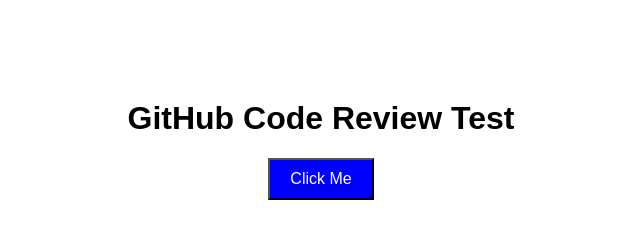
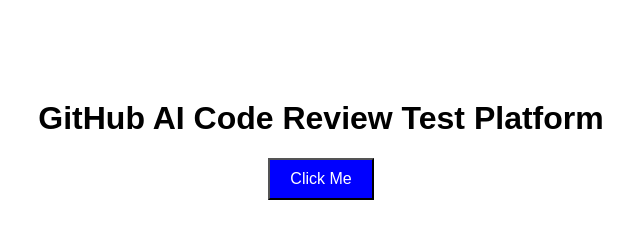
Before and after one commit to sumitjain-coder/test-repo, a plain HTML site: page index.html in a window 1280 px wide. Shown: the whole page, without its empty margins (319-959 px from the left). Drawn offline with Linux system fonts and the light colour scheme.

Commit message:
Update index.html

```diff
--- a/index.html
+++ b/index.html
@@ -7,7 +7,7 @@
 </head>
 <body>
 
-    <h1>GitHub Code Review Test</h1>
+    <h1>GitHub AI Code Review Test Platform</h1>
     <button onclick="sayHello()">Click Me</button>
 
     <script src="script.js"></script>
```
